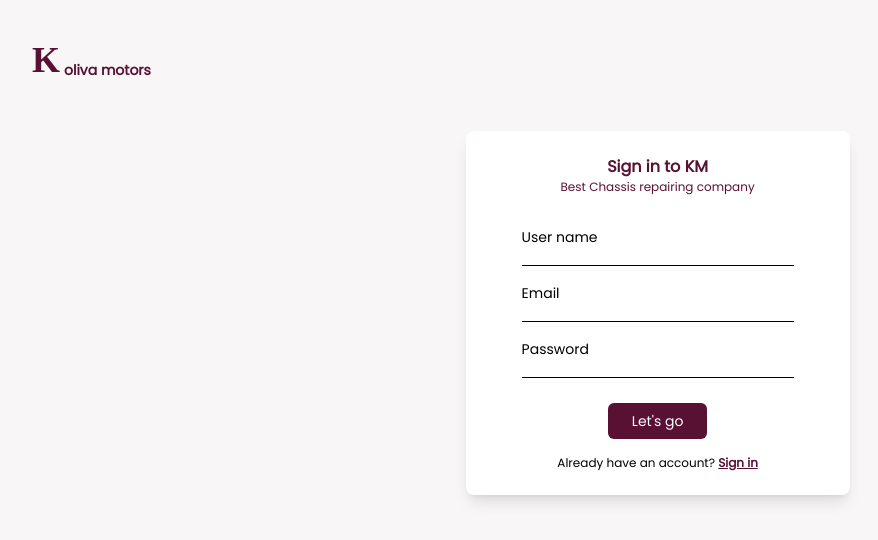
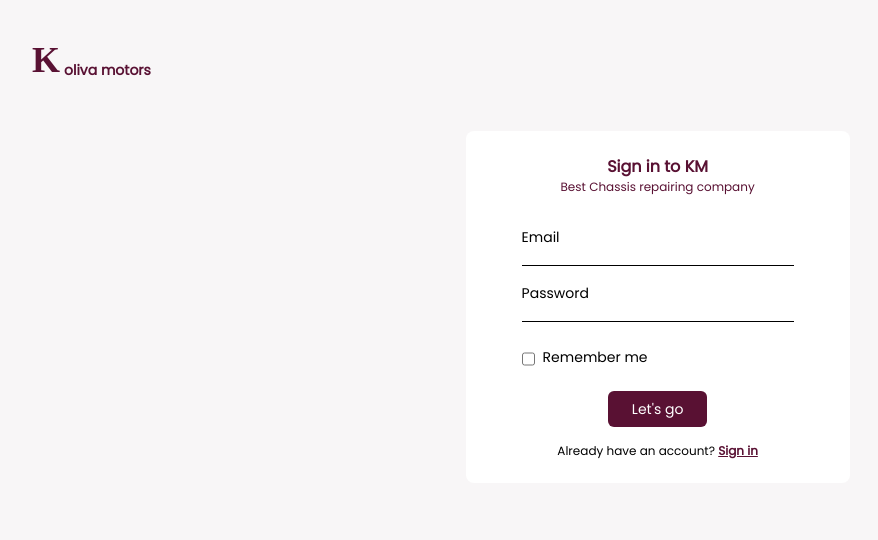
Before and after one commit to dianKoliva/kmFront, a React (Vite) app in the folder km/: page / in a window 1280 px wide. Shown: the top 540 px of the page, without its empty margins (8-886 px from the left). Built offline with nearby package versions, Linux system fonts and the light colour scheme; a web font is replaced by a local one.

Commit message:
new changes

```diff
--- a/km/src/App.jsx
+++ b/km/src/App.jsx
@@ -3,14 +3,14 @@ import logo from './logo.svg'
 import './App.css'
 import "./styles/index.css"
 
-import Signup from './components/forms/Signup'
+import Login from './components/forms/Login'
 
 function App() {
   const [count, setCount] = useState(0)
 
   return (
     <div className="App">
-    <Signup></Signup>
+    <Login></Login>
     </div>
   )
 }
--- a/km/src/components/forms/Login.jsx
+++ b/km/src/components/forms/Login.jsx
@@ -13,10 +13,7 @@ const Login = (props) => {
 
             <form action="" className='text-sm'>
                 <div className='inputs'>
-                <div>
-                <p>User name</p>
-                <input spellCheck="false" className=' h-4 focus:outline-none line text-sm w-full bg-white' type="text" name="" id="" />
-                </div>
+
                 <div className='mt-4'>
                 <p>Email</p>
                 <input spellCheck="false" className=' h-4 focus:outline-none line text-sm w-full bg-white' type="text" name="" id="" />
@@ -24,6 +21,11 @@ const Login = (props) => {
                 <div className='mt-4'>
                 <p>Password</p>
                 <input spellCheck="false" className=' h-4 focus:outline-none line text-sm w-full bg-white' type="text" name="" id="" />
+                </div>
+                <div className='mt-6 flex text-sm'>
+                    <input type="checkbox" className='mt-1' name="" id="" />
+                <p className='ml-2'>Remember me</p>
+
                 </div>
                 </div>
 
@@ -40,4 +42,4 @@ const Login = (props) => {
     )
 }
 
-export default Signup
+export default Login
--- a/km/src/components/forms/Signup.jsx
+++ b/km/src/components/forms/Signup.jsx
@@ -6,7 +6,7 @@ const Signup = (props) => {
         <Forms>
         <div className='  bg-white  shadow-lg   rounded-lg px-14 py-6' >
             <div className='mb-8 text-center '>
-            <p className=' text-def font-bold'> Sign in to KM</p>
+            <p className=' text-def font-bold'> Sign up to KM</p>
             <p className=' text-xs text-def'>Best Chassis repairing company</p>
             </div>
 
```
